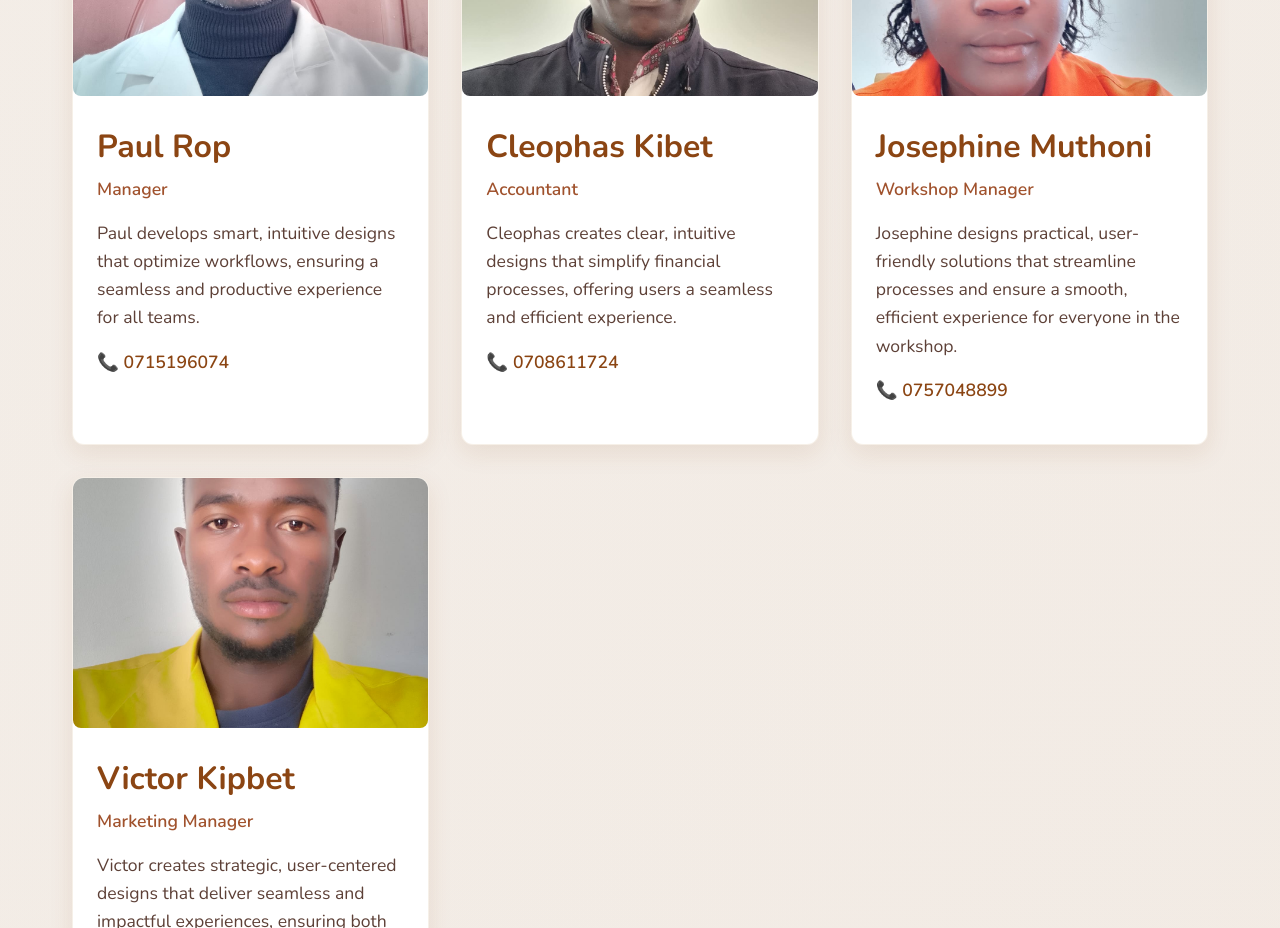
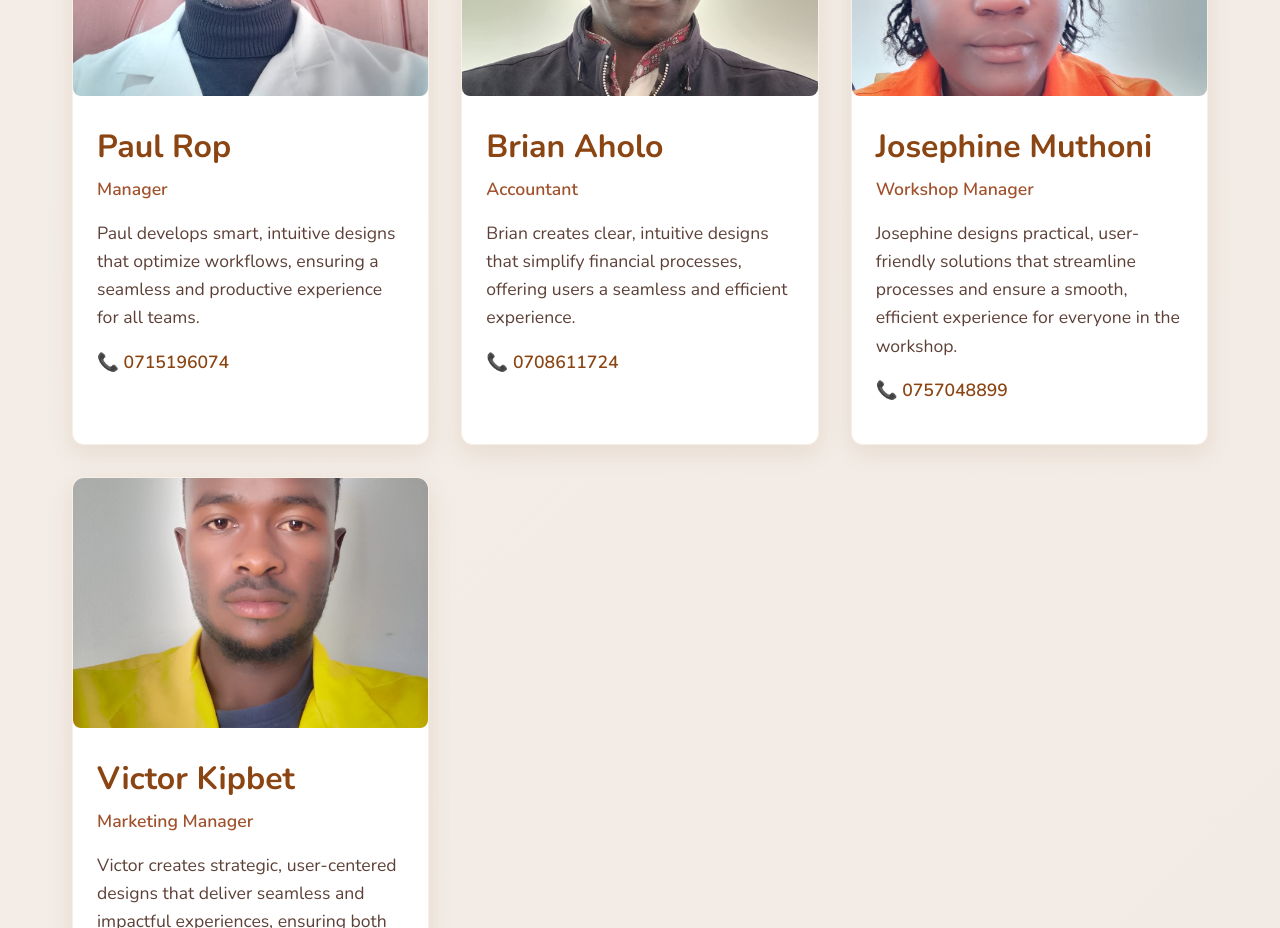
Before and after one commit to GriffinsSiele/stagexafrica, a Next.js app: page /about in a window 1280 px wide. Shown: the part 1720-2648 px from the top of the page. Built offline with nearby package versions, Linux system fonts and the light colour scheme.

Commit message:
Update page.tsx

```diff
--- a/app/about/page.tsx
+++ b/app/about/page.tsx
@@ -83,9 +83,6 @@
                   <a href="tel:0715196074" aria-label="Call Paul">
                     <i className="fa-solid fa-phone" aria-hidden="true"></i>
                   </a>
-                  <a href="mailto:paul@stagexafrica.com" aria-label="Email Paul">
-                    <i className="fa-solid fa-envelope" aria-hidden="true"></i>
-                  </a>
                 </div>
               </div>
             </div>
@@ -99,22 +96,19 @@
 
           <div className={styles.teamCard} data-aos="fade-up" data-aos-duration="1000" data-aos-delay="200">
             <div className={styles.teamImage}>
-              <Image src="/images/cleophas-accountant.jpeg" alt="Cleophas Kibet" width={300} height={250} />
+              <Image src="/images/cleophas-accountant.jpeg" alt="Brian Aholo" width={300} height={250} />
               <div className={styles.teamOverlay}>
                 <div className={styles.socialLinks}>
-                  <a href="tel:0708611724" aria-label="Call Cleophas">
+                  <a href="tel:0708611724" aria-label="Call Brian">
                     <i className="fa-solid fa-phone" aria-hidden="true"></i>
-                  </a>
-                  <a href="mailto:cleophas@stagexafrica.com" aria-label="Email Cleophas">
-                    <i className="fa-solid fa-envelope" aria-hidden="true"></i>
                   </a>
                 </div>
               </div>
             </div>
             <div className={styles.teamInfo}>
-              <h3>Cleophas Kibet</h3>
+              <h3>Brian Aholo</h3>
               <p className={styles.role}>Accountant</p>
-              <p className={styles.bio}>Cleophas creates clear, intuitive designs that simplify financial processes, offering users a seamless and efficient experience.</p>
+              <p className={styles.bio}>Brian creates clear, intuitive designs that simplify financial processes, offering users a seamless and efficient experience.</p>
               <p className={styles.contact}>📞 0708611724</p>
             </div>
           </div>
@@ -126,9 +120,6 @@
                 <div className={styles.socialLinks}>
                   <a href="tel:0757048899" aria-label="Call Josephine">
                     <i className="fa-solid fa-phone" aria-hidden="true"></i>
-                  </a>
-                  <a href="mailto:josephine@stagexafrica.com" aria-label="Email Josephine">
-                    <i className="fa-solid fa-envelope" aria-hidden="true"></i>
                   </a>
                 </div>
               </div>
@@ -148,9 +139,6 @@
                 <div className={styles.socialLinks}>
                   <a href="tel:0741031713" aria-label="Call Victor">
                     <i className="fa-solid fa-phone" aria-hidden="true"></i>
-                  </a>
-                  <a href="mailto:victor@stagexafrica.com" aria-label="Email Victor">
-                    <i className="fa-solid fa-envelope" aria-hidden="true"></i>
                   </a>
                 </div>
               </div>
```
